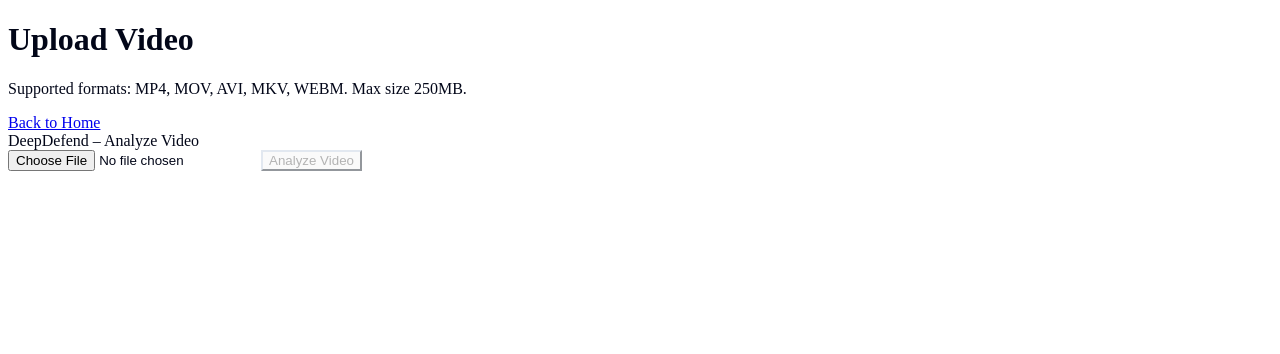
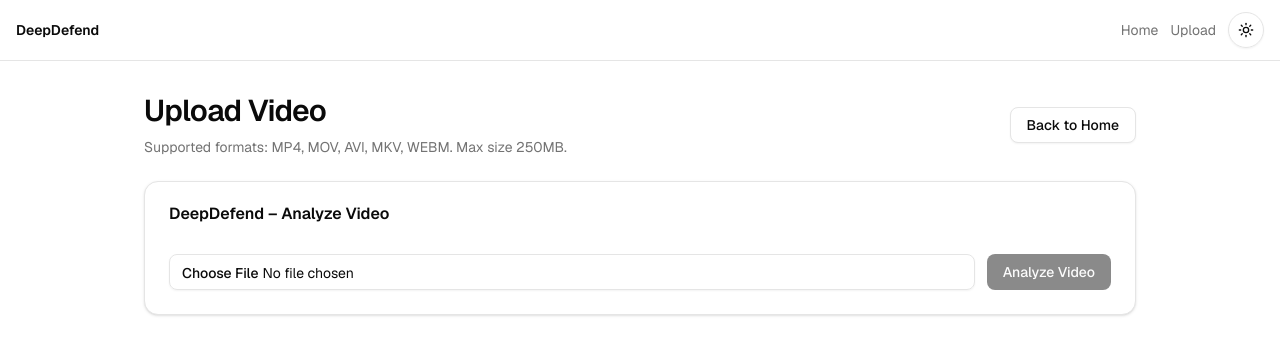
Before and after one commit to nu11Orbit/DeepDefend, a Next.js app: page /upload in a window 1280 px wide. Shown: the top 354 px of the page. Built offline with nearby package versions, Linux system fonts and the light colour scheme; no server answers.

Commit message:
Add theme toggle, update layout and page structure, and enhance styling with new CSS variables

```diff
--- a/app/globals.css
+++ b/app/globals.css
@@ -1,40 +1,82 @@
-
-@import "tw-animate-css";
+@import 'tailwindcss';
+@import 'tw-animate-css';
 
 @custom-variant dark (&:is(.dark *));
 
-/* @import "tailwindcss";
+:root {
+  --background: oklch(1 0 0);
+  --foreground: oklch(0.145 0 0);
+  --card: oklch(1 0 0);
+  --card-foreground: oklch(0.145 0 0);
+  --popover: oklch(1 0 0);
+  --popover-foreground: oklch(0.145 0 0);
+  --primary: oklch(0.205 0 0);
+  --primary-foreground: oklch(0.985 0 0);
+  --secondary: oklch(0.97 0 0);
+  --secondary-foreground: oklch(0.205 0 0);
+  --muted: oklch(0.97 0 0);
+  --muted-foreground: oklch(0.556 0 0);
+  --accent: oklch(0.97 0 0);
+  --accent-foreground: oklch(0.205 0 0);
+  --destructive: oklch(0.577 0.245 27.325);
+  --destructive-foreground: oklch(0.577 0.245 27.325);
+  --border: oklch(0.922 0 0);
+  --input: oklch(0.922 0 0);
+  --ring: oklch(0.708 0 0);
+  --chart-1: oklch(0.646 0.222 41.116);
+  --chart-2: oklch(0.6 0.118 184.704);
+  --chart-3: oklch(0.398 0.07 227.392);
+  --chart-4: oklch(0.828 0.189 84.429);
+  --chart-5: oklch(0.769 0.188 70.08);
+  --radius: 0.625rem;
+  --sidebar: oklch(0.985 0 0);
+  --sidebar-foreground: oklch(0.145 0 0);
+  --sidebar-primary: oklch(0.205 0 0);
+  --sidebar-primary-foreground: oklch(0.985 0 0);
+  --sidebar-accent: oklch(0.97 0 0);
+  --sidebar-accent-foreground: oklch(0.205 0 0);
+  --sidebar-border: oklch(0.922 0 0);
+  --sidebar-ring: oklch(0.708 0 0);
+}
 
-:root {
-  --background: #ffffff;
-  --foreground: #171717;
+.dark {
+  --background: oklch(0.145 0 0);
+  --foreground: oklch(0.985 0 0);
+  --card: oklch(0.145 0 0);
+  --card-foreground: oklch(0.985 0 0);
+  --popover: oklch(0.145 0 0);
+  --popover-foreground: oklch(0.985 0 0);
+  --primary: oklch(0.985 0 0);
+  --primary-foreground: oklch(0.205 0 0);
+  --secondary: oklch(0.269 0 0);
+  --secondary-foreground: oklch(0.985 0 0);
+  --muted: oklch(0.269 0 0);
+  --muted-foreground: oklch(0.708 0 0);
+  --accent: oklch(0.269 0 0);
+  --accent-foreground: oklch(0.985 0 0);
+  --destructive: oklch(0.396 0.141 25.723);
+  --destructive-foreground: oklch(0.637 0.237 25.331);
+  --border: oklch(0.269 0 0);
+  --input: oklch(0.269 0 0);
+  --ring: oklch(0.439 0 0);
+  --chart-1: oklch(0.488 0.243 264.376);
+  --chart-2: oklch(0.696 0.17 162.48);
+  --chart-3: oklch(0.769 0.188 70.08);
+  --chart-4: oklch(0.627 0.265 303.9);
+  --chart-5: oklch(0.645 0.246 16.439);
+  --sidebar: oklch(0.205 0 0);
+  --sidebar-foreground: oklch(0.985 0 0);
+  --sidebar-primary: oklch(0.488 0.243 264.376);
+  --sidebar-primary-foreground: oklch(0.985 0 0);
+  --sidebar-accent: oklch(0.269 0 0);
+  --sidebar-accent-foreground: oklch(0.985 0 0);
+  --sidebar-border: oklch(0.269 0 0);
+  --sidebar-ring: oklch(0.439 0 0);
 }
 
 @theme inline {
-  --color-background: var(--background);
-  --color-foreground: var(--foreground);
   --font-sans: var(--font-geist-sans);
   --font-mono: var(--font-geist-mono);
-}
-
-@media (prefers-color-scheme: dark) {
-  :root {
-    --background: #0a0a0a;
-    --foreground: #ededed;
-  }
-}
-
-body {
-  background: var(--background);
-  color: var(--foreground);
-  font-family: Arial, Helvetica, sans-serif;
-} */
-
-@theme inline {
-  --radius-sm: calc(var(--radius) - 4px);
-  --radius-md: calc(var(--radius) - 2px);
-  --radius-lg: var(--radius);
-  --radius-xl: calc(var(--radius) + 4px);
   --color-background: var(--background);
   --color-foreground: var(--foreground);
   --color-card: var(--card);
@@ -50,6 +92,7 @@ body {
   --color-accent: var(--accent);
   --color-accent-foreground: var(--accent-foreground);
   --color-destructive: var(--destructive);
+  --color-destructive-foreground: var(--destructive-foreground);
   --color-border: var(--border);
   --color-input: var(--input);
   --color-ring: var(--ring);
@@ -58,6 +101,10 @@ body {
   --color-chart-3: var(--chart-3);
   --color-chart-4: var(--chart-4);
   --color-chart-5: var(--chart-5);
+  --radius-sm: calc(var(--radius) - 4px);
+  --radius-md: calc(var(--radius) - 2px);
+  --radius-lg: var(--radius);
+  --radius-xl: calc(var(--radius) + 4px);
   --color-sidebar: var(--sidebar);
   --color-sidebar-foreground: var(--sidebar-foreground);
   --color-sidebar-primary: var(--sidebar-primary);
@@ -68,75 +115,6 @@ body {
   --color-sidebar-ring: var(--sidebar-ring);
 }
 
-:root {
-  --radius: 0.625rem;
-  --background: oklch(1 0 0);
-  --foreground: oklch(0.129 0.042 264.695);
-  --card: oklch(1 0 0);
-  --card-foreground: oklch(0.129 0.042 264.695);
-  --popover: oklch(1 0 0);
-  --popover-foreground: oklch(0.129 0.042 264.695);
-  --primary: oklch(0.208 0.042 265.755);
-  --primary-foreground: oklch(0.984 0.003 247.858);
-  --secondary: oklch(0.968 0.007 247.896);
-  --secondary-foreground: oklch(0.208 0.042 265.755);
-  --muted: oklch(0.968 0.007 247.896);
-  --muted-foreground: oklch(0.554 0.046 257.417);
-  --accent: oklch(0.968 0.007 247.896);
-  --accent-foreground: oklch(0.208 0.042 265.755);
-  --destructive: oklch(0.577 0.245 27.325);
-  --border: oklch(0.929 0.013 255.508);
-  --input: oklch(0.929 0.013 255.508);
-  --ring: oklch(0.704 0.04 256.788);
-  --chart-1: oklch(0.646 0.222 41.116);
-  --chart-2: oklch(0.6 0.118 184.704);
-  --chart-3: oklch(0.398 0.07 227.392);
-  --chart-4: oklch(0.828 0.189 84.429);
-  --chart-5: oklch(0.769 0.188 70.08);
-  --sidebar: oklch(0.984 0.003 247.858);
-  --sidebar-foreground: oklch(0.129 0.042 264.695);
-  --sidebar-primary: oklch(0.208 0.042 265.755);
-  --sidebar-primary-foreground: oklch(0.984 0.003 247.858);
-  --sidebar-accent: oklch(0.968 0.007 247.896);
-  --sidebar-accent-foreground: oklch(0.208 0.042 265.755);
-  --sidebar-border: oklch(0.929 0.013 255.508);
-  --sidebar-ring: oklch(0.704 0.04 256.788);
-}
-
-.dark {
-  --background: oklch(0.129 0.042 264.695);
-  --foreground: oklch(0.984 0.003 247.858);
-  --card: oklch(0.208 0.042 265.755);
-  --card-foreground: oklch(0.984 0.003 247.858);
-  --popover: oklch(0.208 0.042 265.755);
-  --popover-foreground: oklch(0.984 0.003 247.858);
-  --primary: oklch(0.929 0.013 255.508);
-  --primary-foreground: oklch(0.208 0.042 265.755);
-  --secondary: oklch(0.279 0.041 260.031);
-  --secondary-foreground: oklch(0.984 0.003 247.858);
-  --muted: oklch(0.279 0.041 260.031);
-  --muted-foreground: oklch(0.704 0.04 256.788);
-  --accent: oklch(0.279 0.041 260.031);
-  --accent-foreground: oklch(0.984 0.003 247.858);
-  --destructive: oklch(0.704 0.191 22.216);
-  --border: oklch(1 0 0 / 10%);
-  --input: oklch(1 0 0 / 15%);
-  --ring: oklch(0.551 0.027 264.364);
-  --chart-1: oklch(0.488 0.243 264.376);
-  --chart-2: oklch(0.696 0.17 162.48);
-  --chart-3: oklch(0.769 0.188 70.08);
-  --chart-4: oklch(0.627 0.265 303.9);
-  --chart-5: oklch(0.645 0.246 16.439);
-  --sidebar: oklch(0.208 0.042 265.755);
-  --sidebar-foreground: oklch(0.984 0.003 247.858);
-  --sidebar-primary: oklch(0.488 0.243 264.376);
-  --sidebar-primary-foreground: oklch(0.984 0.003 247.858);
-  --sidebar-accent: oklch(0.279 0.041 260.031);
-  --sidebar-accent-foreground: oklch(0.984 0.003 247.858);
-  --sidebar-border: oklch(1 0 0 / 10%);
-  --sidebar-ring: oklch(0.551 0.027 264.364);
-}
-
 @layer base {
   * {
     @apply border-border outline-ring/50;
--- a/app/layout.tsx
+++ b/app/layout.tsx
@@ -1,6 +1,12 @@
+import type React from "react"
 import type { Metadata } from "next";
 import { Geist, Geist_Mono } from "next/font/google";
+import { Suspense } from "react"
+import Link from "next/link"
 import "./globals.css";
+import { ThemeToggle } from "@/components/theme-toggle"
+import Script from "next/script"
+import { Analytics } from "@vercel/analytics/next"
 
 const geistSans = Geist({
   variable: "--font-geist-sans",
@@ -24,11 +30,37 @@ export default function RootLayout({
   children: React.ReactNode;
 }>) {
   return (
-    <html lang="en">
-      <body
-        className={`${geistSans.variable} ${geistMono.variable} antialiased`}
-      >
-        {children}
+    <html lang="en" className="antialiased" suppressHydrationWarning>
+      <head>
+        <Script id="theme-init" strategy="beforeInteractive">{`
+          try {
+            const stored = localStorage.getItem("theme");
+            const prefersDark = window.matchMedia("(prefers-color-scheme: dark)").matches;
+            const isDark = stored ? stored === "dark" : prefersDark;
+            document.documentElement.classList.toggle("dark", isDark);
+          } catch {}
+        `}</Script>
+      </head>
+      <body className={`font-sans ${geistSans.variable} ${geistMono.variable}`}>
+        <header className="border-b bg-background">
+          <div className="mx-auto flex max-w-7xl items-center justify-between px-4 py-3">
+            <Link href="/" className="text-sm font-semibold">
+              DeepDefend
+            </Link>
+            <nav className="flex items-center gap-3">
+              <Link href="/" className="text-sm text-muted-foreground hover:text-foreground">
+                Home
+              </Link>
+              <Link href="/upload" className="text-sm text-muted-foreground hover:text-foreground">
+                Upload
+              </Link>
+              <ThemeToggle />
+            </nav>
+          </div>
+        </header>
+
+        <Suspense fallback={<div className="px-4 py-6">Loading...</div>}>{children}</Suspense>
+        <Analytics />
       </body>
     </html>
   );
--- a/components/recent-analyses.tsx
+++ b/components/recent-analyses.tsx
@@ -6,7 +6,7 @@ import { jsonFetch, type HistoryItem } from "@/lib/api"
 import { VerdictBadge } from "./verdict-badge"
 
 export function RecentAnalyses() {
-  const { data, error, isLoading } = useSWR<HistoryItem[]>("/history?limit=10", (path : any) => jsonFetch(path), {
+  const { data, error, isLoading } = useSWR<HistoryItem[]>("/history?limit=10", (path) => jsonFetch(path), {
     refreshInterval: 10000,
   })
 
@@ -20,7 +20,7 @@ export function RecentAnalyses() {
         {error && <p className="text-sm text-destructive">Failed to load history.</p>}
         <ScrollArea className="h-72">
           <ul className="space-y-3">
-            {(data || []).map((item : any) => (
+            {(data || []).map((item) => (
               <li key={item.analysis_id} className="flex items-start justify-between gap-3 rounded-md border p-3">
                 <div className="min-w-0">
                   <p className="truncate text-sm font-medium">{item.filename}</p>
--- a/package.json
+++ b/package.json
@@ -16,6 +16,7 @@
     "@radix-ui/react-slot": "^1.2.3",
     "@react-three/drei": "^10.7.6",
     "@react-three/fiber": "^9.4.0",
+    "@vercel/analytics": "^1.5.0",
     "class-variance-authority": "^0.7.1",
     "clsx": "^2.1.1",
     "dotenv": "^17.2.3",
```
Also changed, not shown: app/page.tsx (added, +50 -0 lines), components/three-hero.tsx (+18 -9 lines), 1 other file (tests, documents, lock files or other folders).
